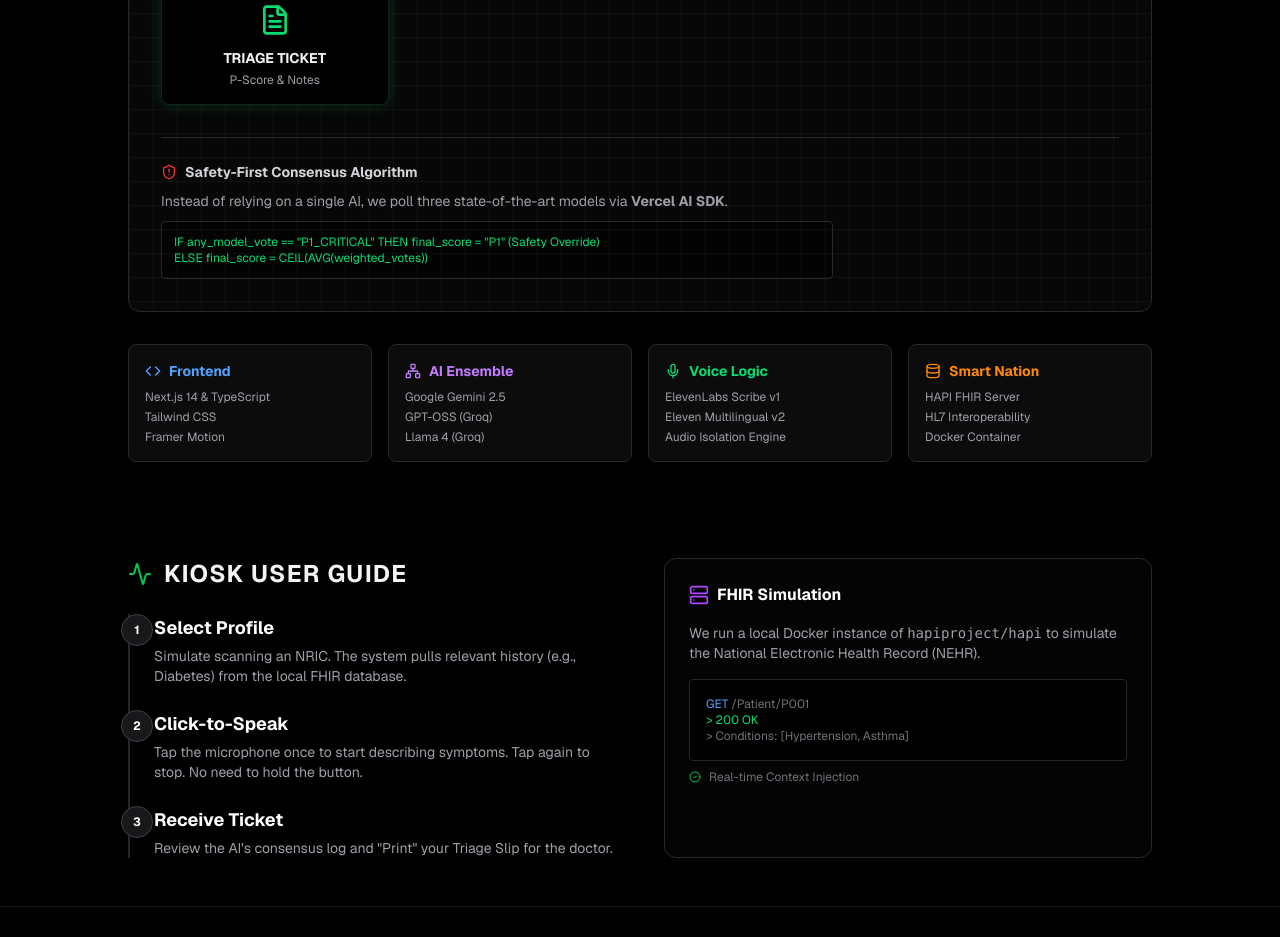
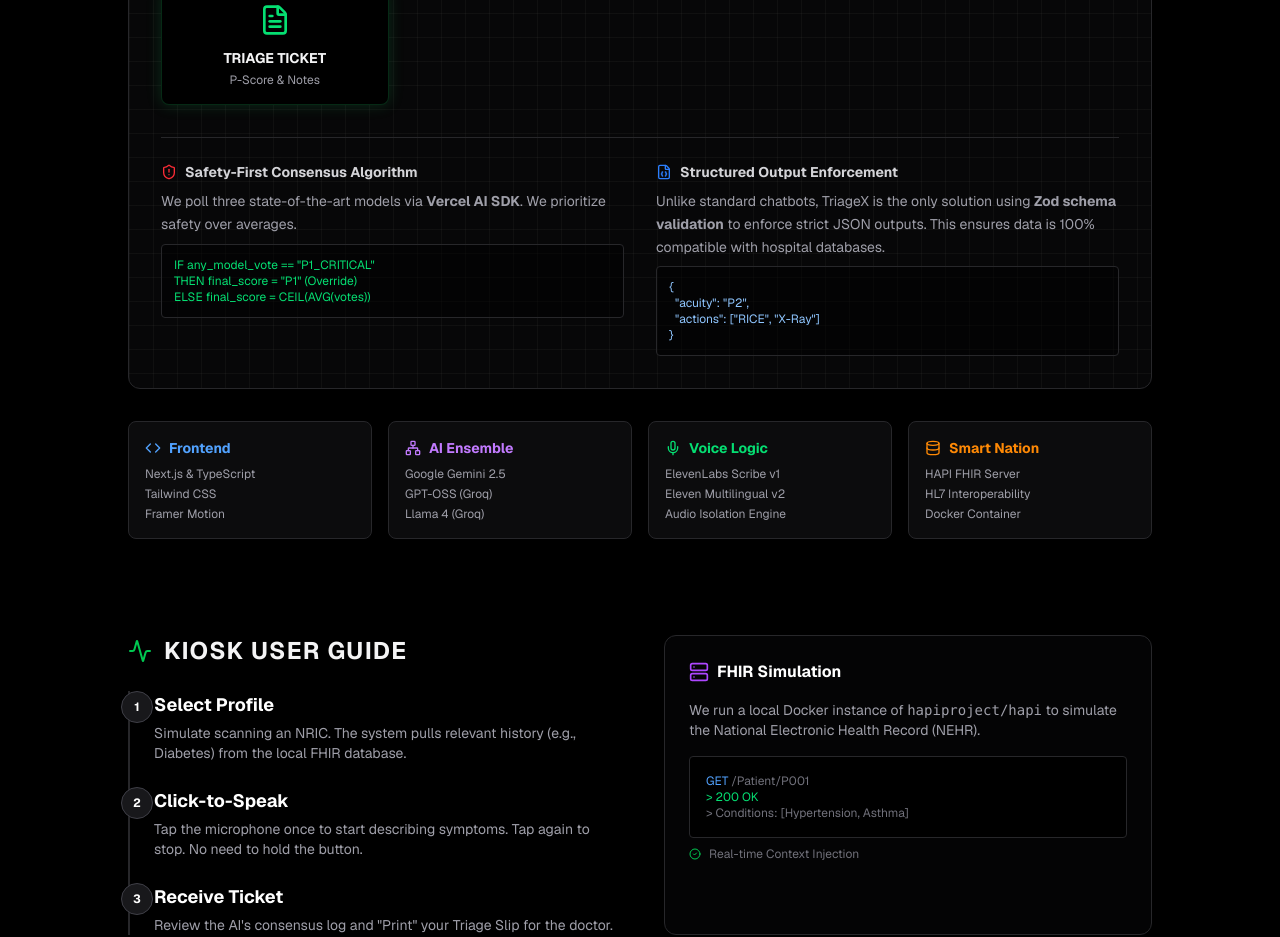
Before and after one commit to adoreblvnk/triageX, a Next.js app: page /about in a window 1280 px wide. Shown: the part 1280-2217 px from the top of the page. Built offline with nearby package versions, Linux system fonts and the light colour scheme.

Commit message:
docs: add structured output

```diff
--- a/app/about/page.tsx
+++ b/app/about/page.tsx
@@ -12,7 +12,8 @@
   CheckCircle2,
   Code,
   Server,
-  Users
+  Users,
+  FileJson // Added icon for JSON/Structured Output
 } from "lucide-react";
 
 export default function AboutPage() {
@@ -135,18 +136,43 @@
                 </div>
              </div>
 
-             <div className="mt-8 pt-6 border-t border-zinc-800">
-                <h4 className="text-sm font-bold text-zinc-300 mb-2 flex items-center gap-2">
-                    <ShieldAlert className="w-4 h-4 text-red-500" />
-                    Safety-First Consensus Algorithm
-                </h4>
-                <p className="text-sm text-zinc-400 leading-relaxed max-w-2xl">
-                    Instead of relying on a single AI, we poll three state-of-the-art models via <strong>Vercel AI SDK</strong>.
-                    <span className="block mt-2 font-mono text-xs bg-black/50 p-3 rounded border border-zinc-800 text-green-400">
-                        IF any_model_vote == "P1_CRITICAL" THEN final_score = "P1" (Safety Override)<br/>
-                        ELSE final_score = CEIL(AVG(weighted_votes))
-                    </span>
-                </p>
+             {/* Differentiators Grid: Safety & Structured Output */}
+             <div className="mt-8 pt-6 border-t border-zinc-800 grid md:grid-cols-2 gap-8 relative z-10">
+
+                {/* Block 1: Consensus Algorithm */}
+                <div>
+                    <h4 className="text-sm font-bold text-zinc-300 mb-2 flex items-center gap-2">
+                        <ShieldAlert className="w-4 h-4 text-red-500" />
+                        Safety-First Consensus Algorithm
+                    </h4>
+                    <p className="text-sm text-zinc-400 leading-relaxed">
+                        We poll three state-of-the-art models via <strong>Vercel AI SDK</strong>.
+                        We prioritize safety over averages.
+                    </p>
+                    <div className="mt-2 font-mono text-xs bg-black/50 p-3 rounded border border-zinc-800 text-green-400">
+                        IF any_model_vote == "P1_CRITICAL"<br/>
+                        THEN final_score = "P1" (Override)<br/>
+                        ELSE final_score = CEIL(AVG(votes))
+                    </div>
+                </div>
+
+                {/* Block 2: Structured Output */}
+                <div>
+                    <h4 className="text-sm font-bold text-zinc-300 mb-2 flex items-center gap-2">
+                        <FileJson className="w-4 h-4 text-blue-500" />
+                        Structured Output Enforcement
+                    </h4>
+                    <p className="text-sm text-zinc-400 leading-relaxed">
+                        Unlike standard chatbots, TriageX is the only solution using <strong>Zod schema validation</strong> to enforce strict JSON outputs. This ensures data is 100% compatible with hospital databases.
+                    </p>
+                    <div className="mt-2 font-mono text-xs bg-black/50 p-3 rounded border border-zinc-800 text-blue-300">
+                        &#123;<br/>
+                        &nbsp;&nbsp;"acuity": "P2",<br/>
+                        &nbsp;&nbsp;"actions": ["RICE", "X-Ray"]<br/>
+                        &#125;
+                    </div>
+                </div>
+
              </div>
           </div>
 
@@ -157,7 +183,7 @@
                     <Code className="w-4 h-4" /> Frontend
                 </div>
                 <ul className="text-xs text-zinc-400 space-y-1 font-mono">
-                    <li><a href="https://nextjs.org" target="_blank" rel="noopener noreferrer" className="hover:text-blue-400 hover:underline transition-colors">Next.js 14</a> & TypeScript</li>
+                    <li><a href="https://nextjs.org" target="_blank" rel="noopener noreferrer" className="hover:text-blue-400 hover:underline transition-colors">Next.js</a> & TypeScript</li>
                     <li><a href="https://tailwindcss.com" target="_blank" rel="noopener noreferrer" className="hover:text-blue-400 hover:underline transition-colors">Tailwind CSS</a></li>
                     <li><a href="https://motion.dev" target="_blank" rel="noopener noreferrer" className="hover:text-blue-400 hover:underline transition-colors">Framer Motion</a></li>
                 </ul>
```
